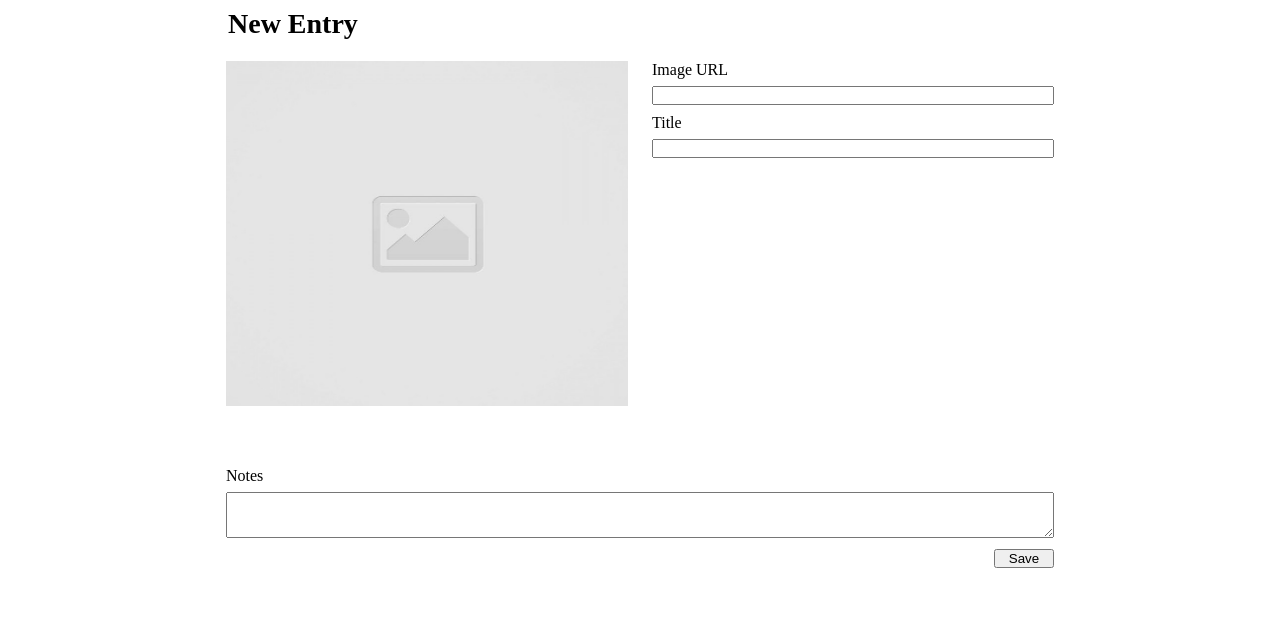
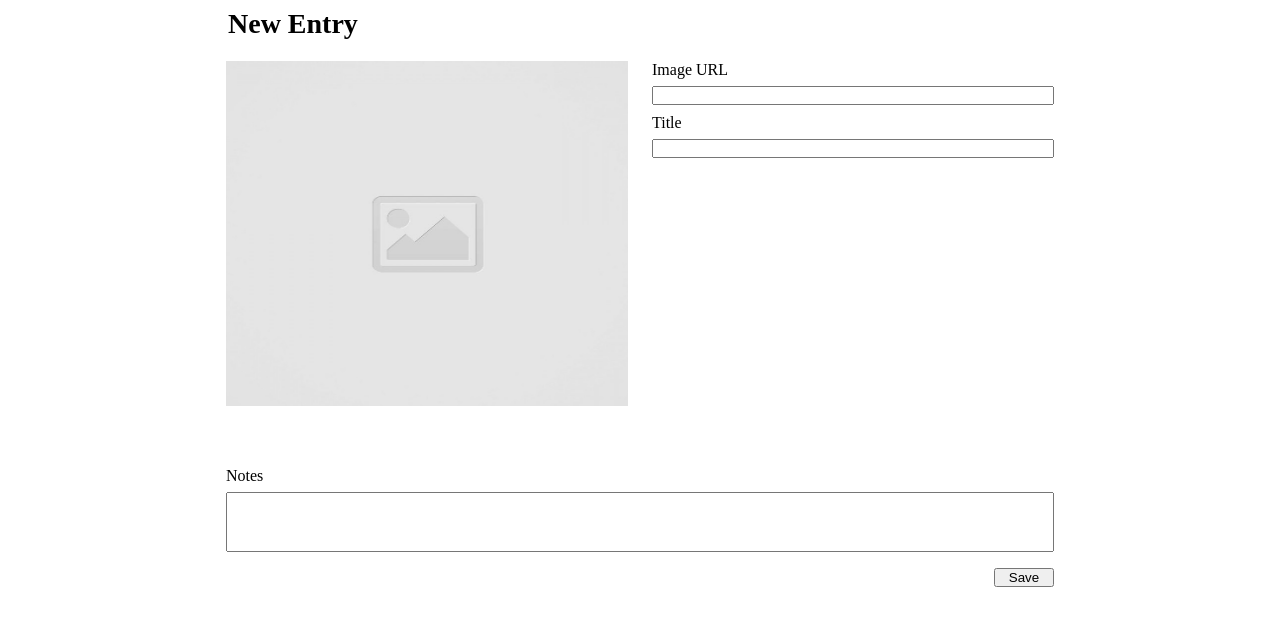
Before and after one commit to yesseniarod/code-journal, a website: page index.html in a window 1280 px wide. Shown: the part 54-680 px from the top of the page. Drawn offline with Linux system fonts and the light colour scheme.

```diff
--- a/css/styles.css
+++ b/css/styles.css
@@ -31,10 +31,8 @@
   margin-bottom: 0.7em;
 }
 
-textarea {
-  width: 100%;
-  height: 3.5em;
-  margin-top: 0.5em;
+input[name="notes"] {
+  height: 4.5em;
 }
 
 .button {
--- a/index.html
+++ b/index.html
@@ -36,7 +36,7 @@
             <input type="url" name="image" size="20" required>
 
             <label for="title">Title</label>
-            <input type="text" name="title" size="20" required>
+            <input type="text" name="title" size="20"  required>
           </div>
         </div>
 
@@ -44,9 +44,7 @@
 
           <div class="column-full">
           <label for="notes">Notes</label>
-
-          <textarea type="text" name="notes" required>
-            </textarea>
+          <input type="text" name="notes" size="150"  required>
             <div class="button">
             <button>Save</button>
             </div>
--- a/js/main.js
+++ b/js/main.js
@@ -3,17 +3,20 @@
 var $inputUrl = document.querySelector('input');
 var $image = document.querySelector('img');
 var $form = document.querySelector('form');
-// var $value = $form.value;
-// var entry = {};
 
 function addImage(event) {
-  // var updateImage =
-  $image.setAttribute('src', 'https://s3.amazonaws.com/cdn-origin-etr.akc.org/wp-content/uploads/2017/11/12213218/German-Shepherd-on-White-00.jpg');
+  $image.setAttribute('src', $form.elements.image.value);
 }
 
 $inputUrl.addEventListener('input', addImage);
 
 function inputEntry(event) {
+  event.preventDefault();
+  // var entry = {
+  //  image: $form.elements.image.value,
+  //  title: $form.elements.title.value,
+  //  notes: $form.elements.notes.value
+  // };
 
 }
 
```
